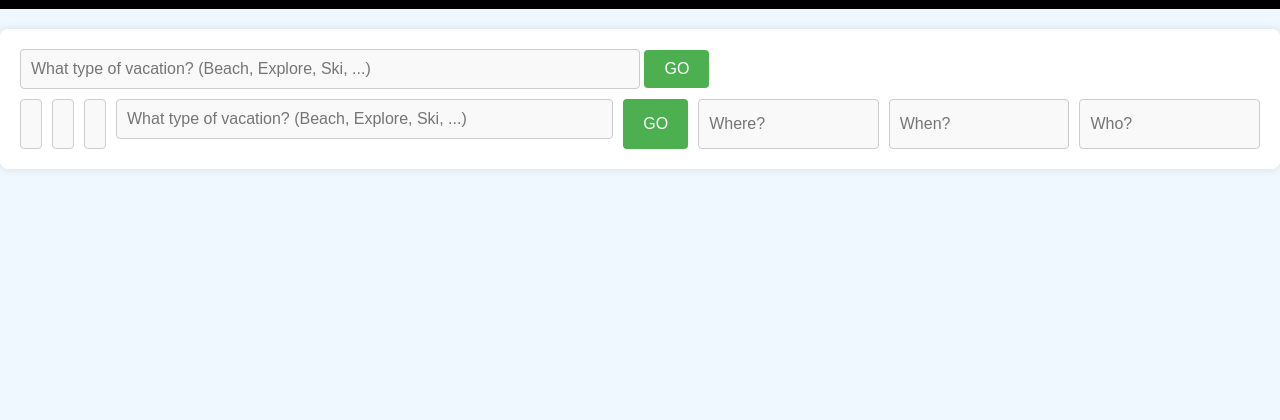
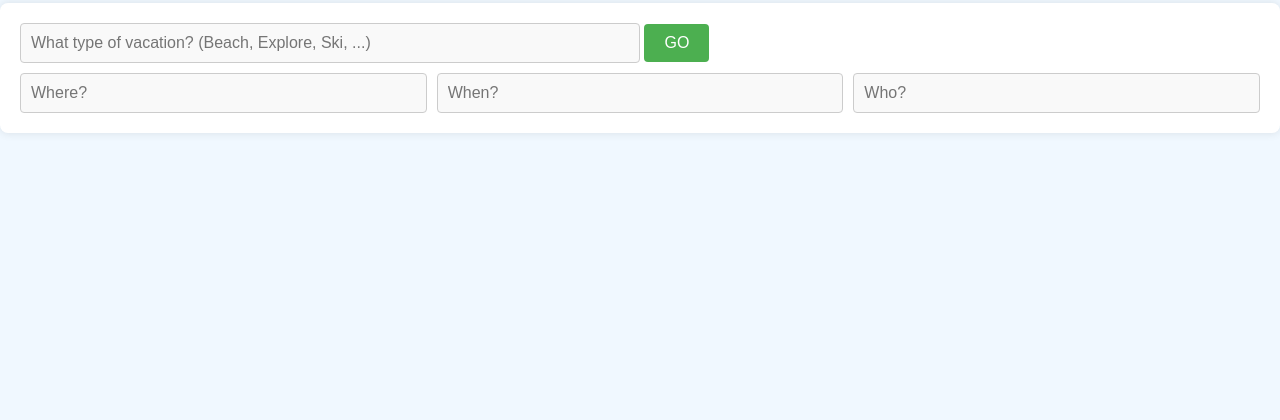
Before and after one commit to KenDorni/tripla, a PHP site: page / in a window 1280 px wide. Shown: the part 187-607 px from the top of the page. Run offline with PHP 8.4, Linux system fonts and the light colour scheme; some libraries are stand-ins or nearby versions.

Commit message:
correct merge errors
Bug fixes

```diff
--- a/include/pages/welcome.php
+++ b/include/pages/welcome.php
@@ -3,21 +3,10 @@
     <form method="get">
         <input type="text" id="vacation-type" class="top-input"
                placeholder="What type of vacation? (Beach, Explore, Ski, ...)" name="type">
-
         <button type="submit" id="search-button" class="search-button" name="page" value="preferences">GO</button>
-
-
         <div class="bottom-row">
             <input type="text" id="where" class="search-input" placeholder="Where?" name="location">
             <input type="text" id="when" class="search-input" placeholder="When?" name="dates">
             <input type="text" id="who" class="search-input" placeholder="Who?" name="participants">
-        <input type="text" id="vacation-type" class="top-input" placeholder="What type of vacation? (Beach, Explore, Ski, ...)" name="type">
-        <button type="submit" id="search-button" class="search-button" name="page" value="preferences">GO</button>
-
-        <div class="bottom-row">
-            <input type="text" id="where" class="search-input" placeholder="Where?" name="place">
-            <input type="text" id="when" class="search-input" placeholder="When?" name="dates">
-            <input type="text" id="who" class="search-input" placeholder="Who?" name="people">
-        </div>
     </form>
 </div>
--- a/index.php
+++ b/index.php
@@ -97,10 +97,8 @@ mysqli_close($dbc);
     <link rel="icon" href="assets/images/icon/tripla-icon.png">
     <!-- HEADER -->
     <link rel="stylesheet" href="assets/css/header.css">
-<<<<<<< HEAD
-    <link rel="stylesheet" href="assets/css/preferences.css"
-=======
->>>>>>> pages2
+
+    <link rel="stylesheet" href="assets/css/preferences.css">
     <link rel="stylesheet" href="https://code.jquery.com/ui/1.13.2/themes/base/jquery-ui.css">
     <script src="//code.jquery.com/jquery-1.9.1.min.js"></script>
     <link href="//code.jquery.com/ui/1.9.2/themes/smoothness/jquery-ui.css" rel="stylesheet" />
```
